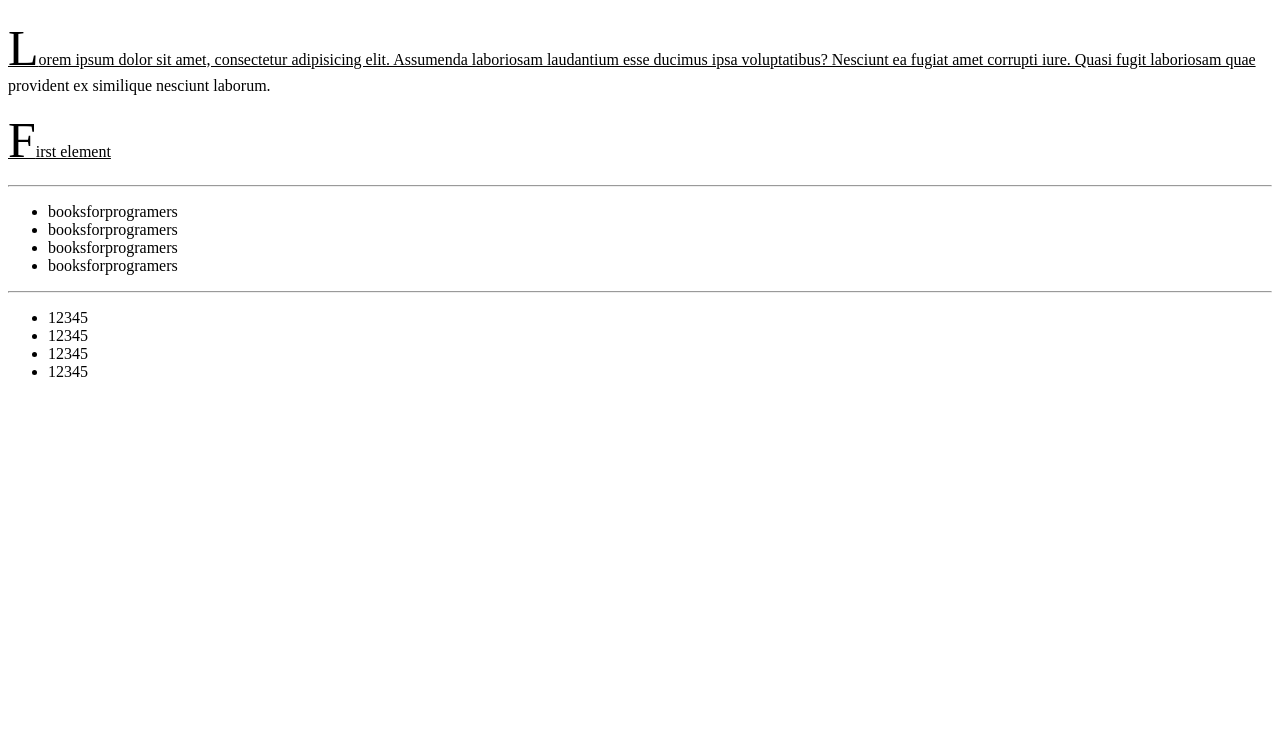
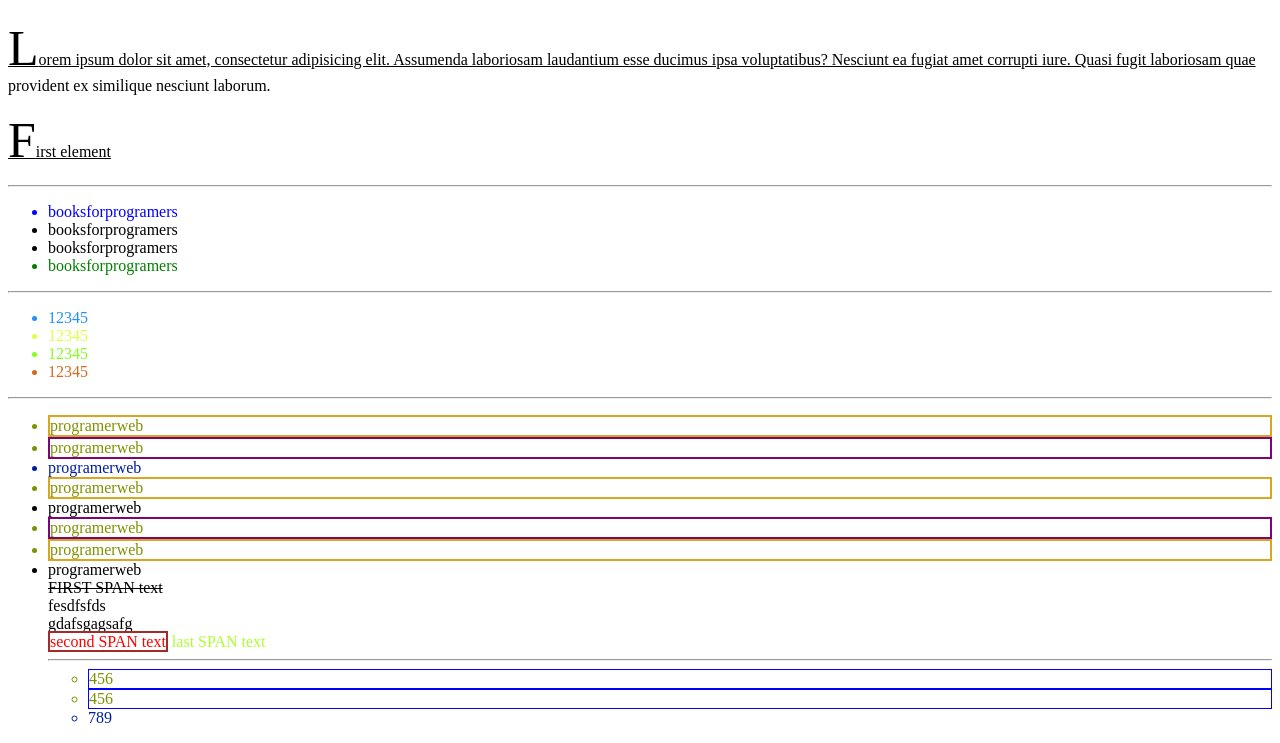
Before and after one commit to renatakov/css-lessons, a plain HTML site: page pseudoelements-and-pseudoclasses/page3.html in a window 1280 px wide. Shown: the part 97-840 px from the top of the page. Before the commit the page ends 800 px from the top, so only its background shows below. Drawn offline with Linux system fonts and the light colour scheme.

Commit message:
already done 123

```diff
--- /dev/null
+++ b/box-model/page5.css
@@ -0,0 +1,40 @@
+span,
+div{
+  border: 1px solid red;
+  margin: 10px;
+  padding: 10px;
+  margin: 10px 20px 10px 20px;
+  padding: 10px 20px 30px 40px;
+border: 3px solid red;
+
+
+}
+
+/* display - расположение
+display:inline; - строчное расположение
+display:block; - блочное расположение
+display:inline-block; - строчно-блочное расположение */
+/* ------------------------------- */
+/* padding - внутр. отступы
+margin - внешние отступы */
+/* !!! отступы распредиляются по часовой стрелке - сверху, справа,
+снизу, слева!!!
+------------------------------
+!!!можно сократить запись - margin: 10px 20px;
+сначала отступы снизу и сверху , потом отступы слева и справа!!! */
+
+.test{
+  display: inline;
+}
+
+
+/* box-sizing определяет как вычисляется
+  общая ширина и высота элемента.
+  -------------------------------
+  box-sizing: content-box - значение по умолчанию*/
+
+.mar{
+  margin-top: 50px;
+  display:inline-block;
+  box-sizing: content-box;
+}
--- /dev/null
+++ b/cascading-inheritance/page4.css
@@ -0,0 +1,47 @@
+/* p{
+  background-color: green;
+  color: white;
+  padding: 10px;
+}
+
+.style1{
+  background-color: aqua;
+  color: black;
+  border: none !important;
+}
+
+#style2{
+  background-color: pink;
+  border: 2px solid black;
+}
+
+p{
+  background-color: gray;
+} */
+
+/* КАСКАДНОСТЬ */
+/* ------------------------- */
+/* !important - означает, что свойство важное(не используется
+в современной верстке */
+/* id имеет больше спецефичность чем class  */
+/* КАСКАДНОСТЬ - 3 ПРАВИЛА:
+1.СПЕЦИФОЧНОСТЬ
+2.ПОРЯДОК В ДОКУМЕНТЕ
+3.ВАЖНОСТЬ */
+
+/* НАСЛЕДОВАНИЕ */
+/* ----------------------------------- */
+
+body{
+  color: red;
+  border: 1px solid black;
+  margin: 30px;
+}
+
+/* style: inherit - наследование стилей(примен.редко */
+p{
+  border: inherit;
+  margin:inherit;
+}
+
+/*!!! у браузера есть дефолтные стили!!! */
--- a/pseudoelements-and-pseudoclasses/page3.css
+++ b/pseudoelements-and-pseudoclasses/page3.css
@@ -3,7 +3,7 @@ a{
   text-decoration: none;
 }
 
-/* tag:hover - меняет вид, при навелении */
+/* tag:hover - меняет вид, при наведении */
 a:hover{
   color: tomato;
 }
@@ -20,7 +20,7 @@ a:active{
 
 /* tag.focus - при перемещении на странице с помощью таба */
 a:focus{
-  color: rgb(210, 30, 147);
+  color: rgb(255, 0, 166);
 }
 
 /* tag::first-letter - при стилизации первой буквы,
@@ -50,3 +50,93 @@ h1::after{
 h1::before{
   content: '12345';
 }
+
+/* .class tag:first-child - первый элемент;
+.class tag:last-child - последний элемент;  */
+
+.list1 li:first-child{
+  color: blue;
+}
+
+.list1 li:last-child{
+  color: green;
+}
+
+/*tag:nth-child() - находит один или более
+элементов, основываясь на их
+позиции среди группы соседних элементов.  */
+
+/*  tr:nth-child(odd) или tr:nth-child(2n+1)
+Описывает нечётные строки HTML таблицы: 1, 3, 5, и т. д.
+tr:nth-child(even) or tr:nth-child(2n)
+Описывает чётные строки HTML таблицы: 2, 4, 6, и т. д.
+:nth-child(7)
+Описывает седьмой элемент.
+:nth-child(5n)
+Описывает элементы с номерами 5, 10, 15, и т. д.
+:nth-child(3n+4)
+Описывает элементы с номерами 4, 7, 10, 13, и т. д.
+:nth-child(-n+3)
+Описывает первые три элемента среди группы соседних элементов.
+p:nth-child(n)
+Описывает каждый элемент<p> среди группы соседних элементов. Эквивалентно простому селектору p.
+p:nth-child(1) или p:nth-child(0n+1)
+Описывает каждый элемент <p>, являющийся первым среди группы соседних элементов. Эквивалентно селектору :first-child.*/
+
+.list2 li:nth-child(even) {
+color: chocolate;
+}
+
+.list2 li:nth-child(odd){
+  color: dodgerblue;
+}
+
+.list2 li:nth-child(2) {
+  color: rgb(221, 255, 71);
+  }
+
+  .list2 li:nth-child(3){
+    color: rgb(131, 255, 30);
+  }
+
+  .list3 li:nth-child(3n){
+    color: rgb(0, 30, 163);
+  }
+
+  /* .class tag:nth-child(3n+1) - отчет начинается с 1-ого
+  элемента.
+  Стили примен. к каждому 3-му элементу с 1 ого эл-та */
+  .list3 li:nth-child(3n+1){
+    color: rgb(126, 146, 0);
+    border: 2px solid goldenrod;
+  }
+
+  .list3 li:nth-child(4n+2){
+    color: rgb(126, 146, 0);
+    border: 2px solid rgb(125, 5, 121);
+  }
+
+/* -------------------------------------------- */
+
+  .text span:first-of-type{
+    text-decoration: line-through;
+  }
+
+  .text span:nth-last-of-type(2) {
+    color: red;
+    border: 2px solid brown;
+  }
+
+  .text span:last-of-type{
+    color: greenyellow;
+  }
+
+  /* :not(X) - функция, принимающая простой селектор X
+  в качестве аргумента. Он находит элементы, не
+  соответствующие селектору.
+  X не должен содержать других отрицательных селекторов.
+  */
+
+  .list4 li:not(.item){
+    border: 1px solid blue;
+  }
--- a/pseudoelements-and-pseudoclasses/page3.html
+++ b/pseudoelements-and-pseudoclasses/page3.html
@@ -18,18 +18,45 @@
 <p>First element</p>
 
 <hr>
-<ul>
+<ul class="list1">
   <li>booksforprogramers</li>
   <li>booksforprogramers</li>
   <li>booksforprogramers</li>
   <li>booksforprogramers</li>
 </ul>
 <hr>
-<ul>
+<ul class="list2">
   <li>12345</li>
   <li>12345</li>
   <li>12345</li>
   <li>12345</li>
 </ul>
+<hr>
+<ul class="list3">
+  <li>programerweb</li>
+  <li>programerweb</li>
+  <li>programerweb</li>
+  <li>programerweb</li>
+  <li>programerweb</li>
+  <li>programerweb</li>
+  <li>programerweb</li>
+  <li>programerweb</li>
+  <span class="text">
+    <span>FIRST SPAN text</span>
+    <div>fesdfsfds</div>
+    <div>gdafsgagsafg</div>
+    <span>second SPAN text</span>
+    <span>last SPAN text</span>
+  </span>
+<hr>
+  <ul class="list4">
+<!-- <li class="item">123</li>
+<li class="item">123</li> -->
+<li>456</li>
+<li>456</li>
+<li class="item">789</li>
+<!-- <li class="item">789</li> -->
+  </ul>
+</ul>
 </body>
 </html>
```
Also changed, not shown: box-model/page5.html (added, +18 -0 lines), cascading-inheritance/page4.html (added, +17 -0 lines).
